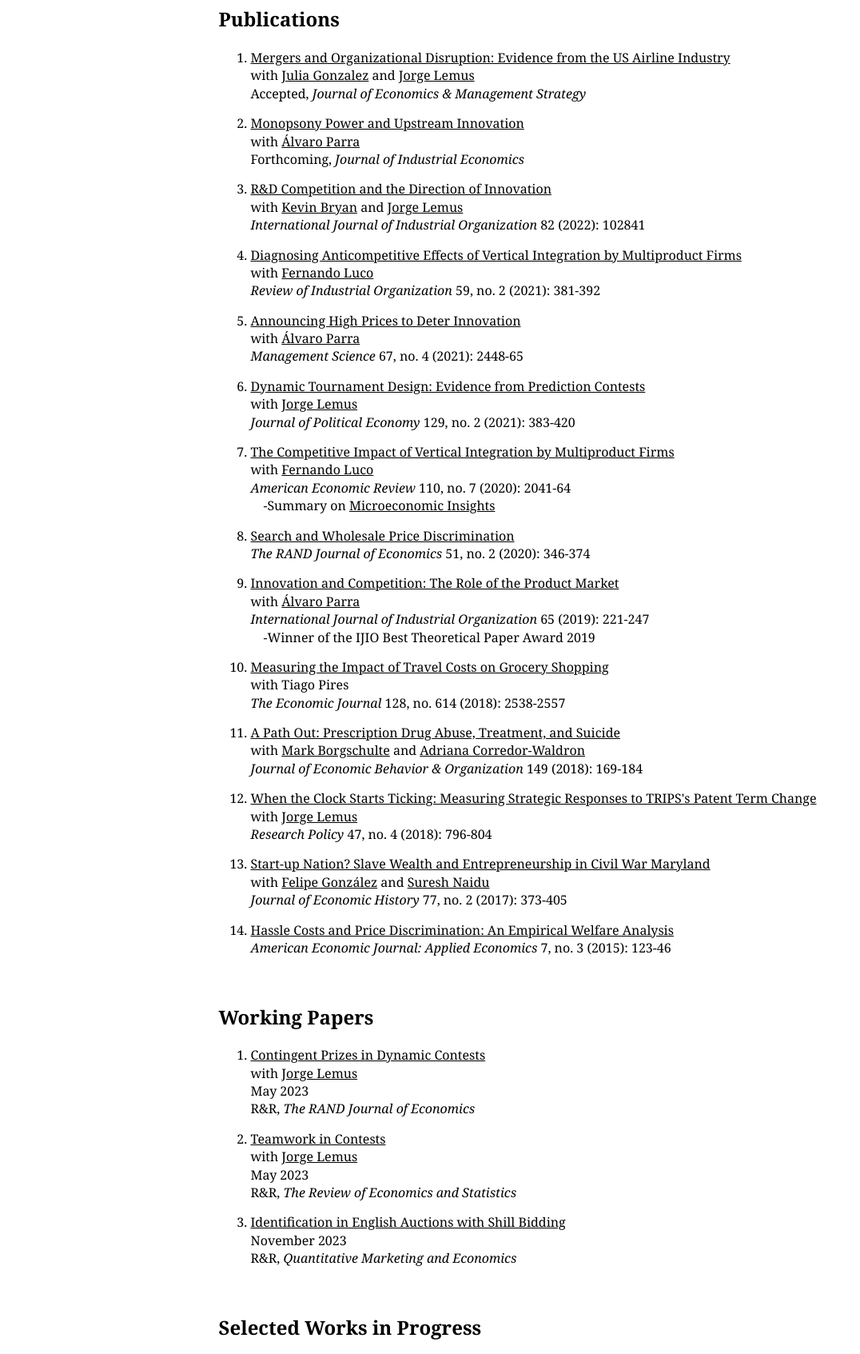
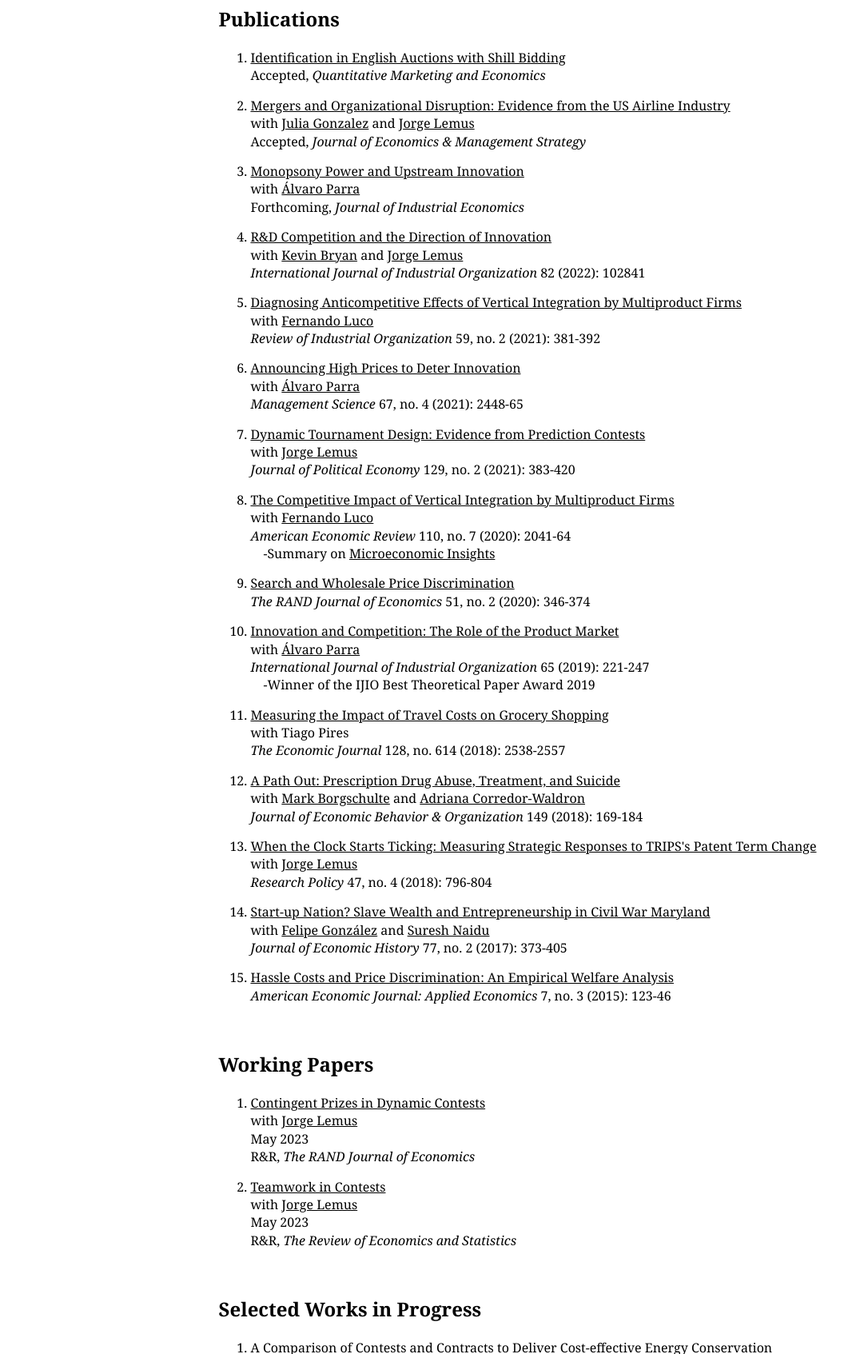
Before and after one commit to g-marshall/g-marshall.github.io, a plain HTML site: page index.html in a window 1280 px wide. Shown: the part 332-2025 px from the top of the page at 80% size, without its empty margins (0-1076 px from the left). Drawn offline with Linux system fonts and the light colour scheme.

Commit message:
Update index.html

```diff
--- a/index.html
+++ b/index.html
@@ -112,6 +112,12 @@ Research areas: Industrial Organization, Innovation and Entrepreneurship <br><br
 <br>
 <h2>Publications</h2>
 <ol>
+
+<li><a href="https://g-marshall.github.io/shillbidding.pdf">
+Identification in English Auctions with Shill Bidding</a><br>
+Accepted, <i>Quantitative Marketing and Economics</i>
+</li>
+
 
 <li><a href="https://g-marshall.github.io/flights.pdf">
 Mergers and Organizational Disruption: Evidence from the US Airline Industry </a><br>
@@ -239,11 +245,6 @@ May 2023 <br>
 R&R, <i>The Review of Economics and Statistics</i>
 </li>
 
-<li><a href="https://g-marshall.github.io/shillbidding.pdf">
-Identification in English Auctions with Shill Bidding</a><br>
-November 2023 <br>
-R&R, <i>Quantitative Marketing and Economics</i>
-</li>
 
 
 
```
